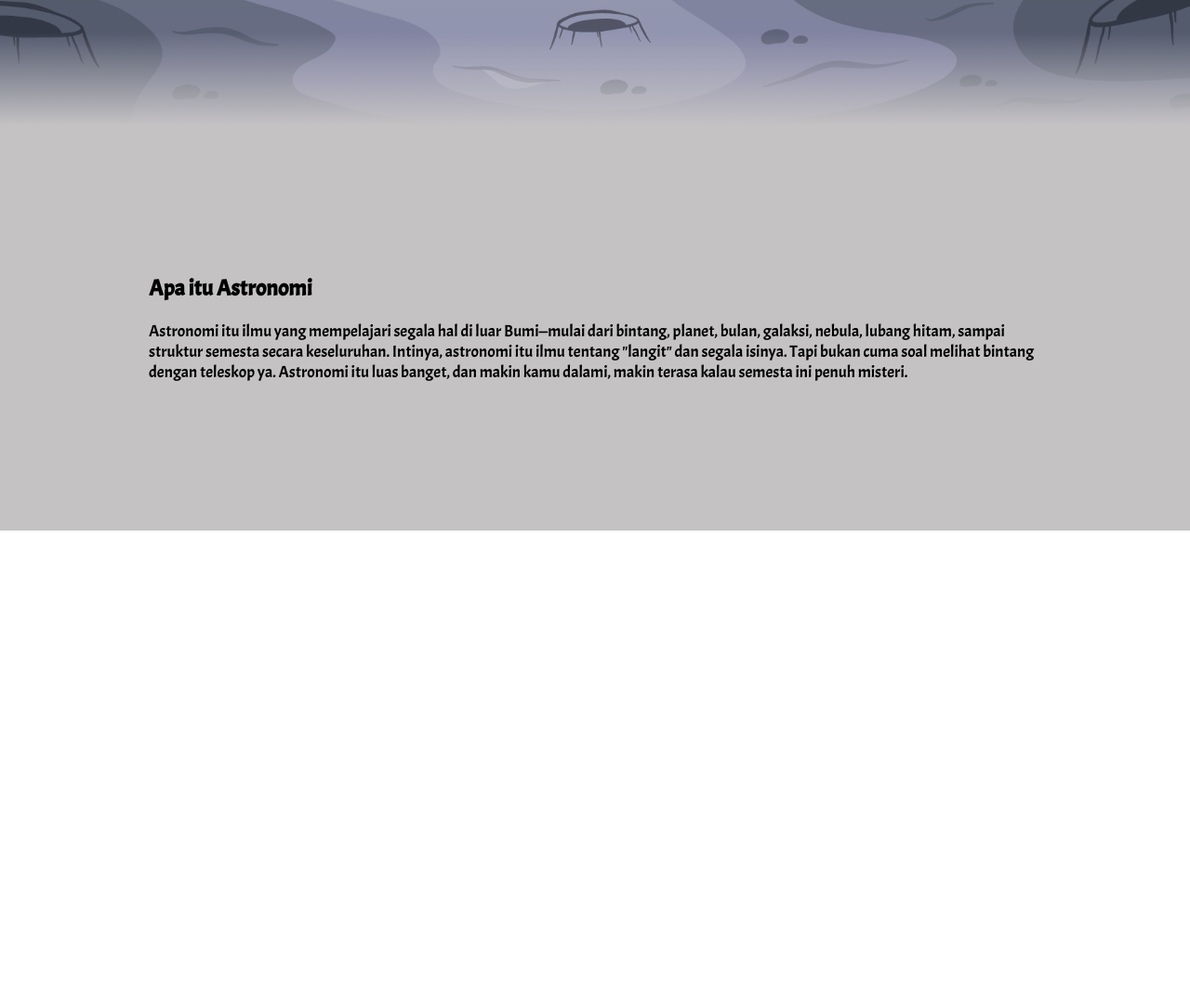
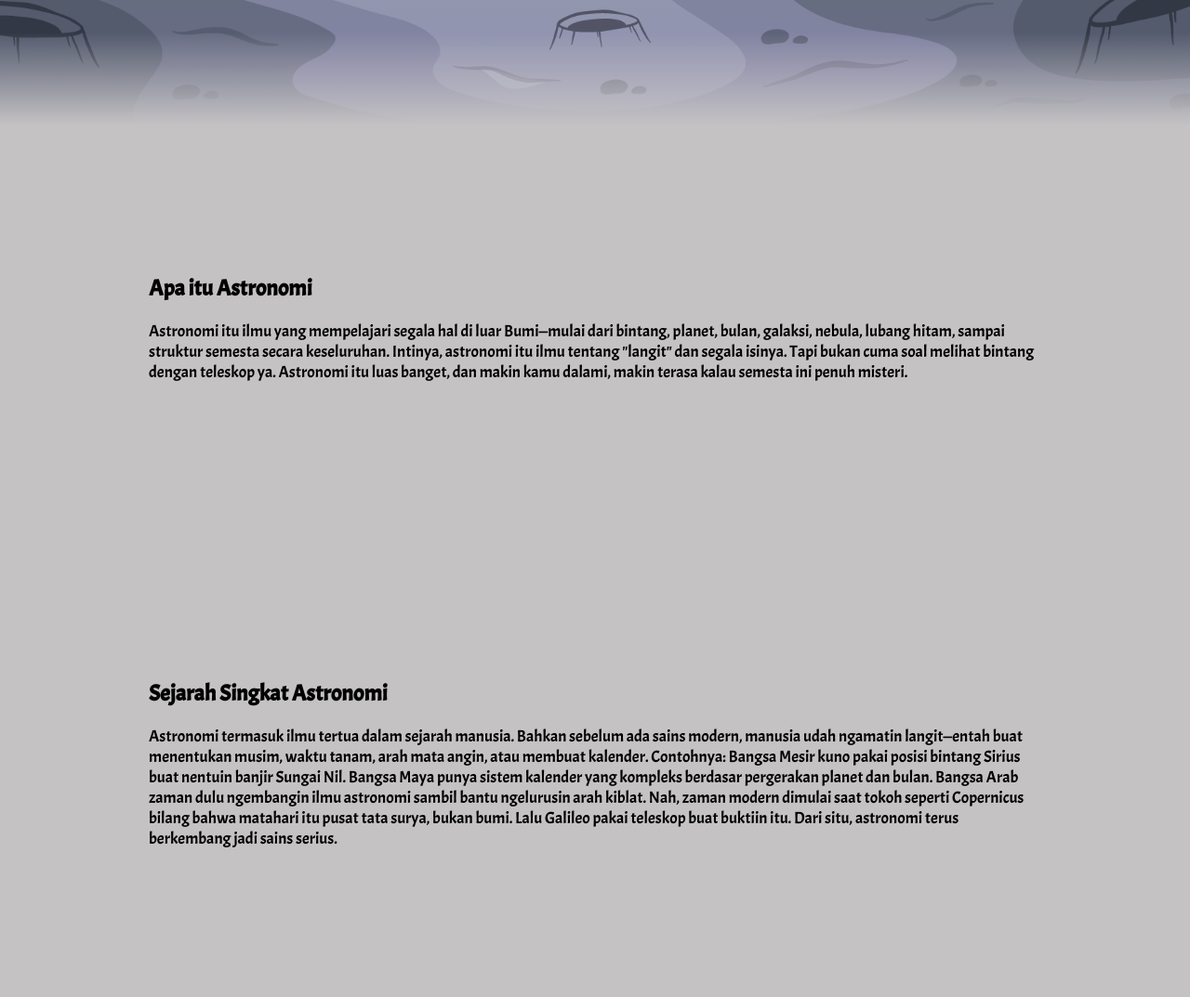
Before and after one commit to Adri-pixel-lang/Astronomi-uj, a plain HTML site: page index.html in a window 1280 px wide. Shown: the part 1465-2538 px from the top of the page at 93% size. Before the commit the page ends 2036 px from the top, so only its background shows below. Drawn offline with Linux system fonts and the light colour scheme.

Commit message:
Update index.html
Signed-off-by: Adri-pixel-lang <atdriirwansyah@gmail.com>

```diff
--- a/index.html
+++ b/index.html
@@ -19,6 +19,16 @@
         <h2>Apa itu Astronomi</h2><br>
         <p>Astronomi itu ilmu yang mempelajari segala hal di luar Bumi—mulai dari bintang, planet, bulan, galaksi, nebula, lubang hitam, sampai struktur semesta secara keseluruhan. Intinya, astronomi itu ilmu tentang "langit" dan segala isinya. Tapi bukan cuma soal melihat bintang dengan teleskop ya. Astronomi itu luas banget, dan makin kamu dalami, makin terasa kalau semesta ini penuh misteri.</p>
     </div>
+     <div class="description">
+
+        <h2>Sejarah Singkat Astronomi</h2><br>
+
+        <p>Astronomi termasuk ilmu tertua dalam sejarah manusia. Bahkan sebelum ada sains modern, manusia udah ngamatin langit—entah buat menentukan musim, waktu tanam, arah mata angin, atau membuat kalender.
+Contohnya:
+Bangsa Mesir kuno pakai posisi bintang Sirius buat nentuin banjir Sungai Nil.
+Bangsa Maya punya sistem kalender yang kompleks berdasar pergerakan planet dan bulan.
+Bangsa Arab zaman dulu ngembangin ilmu astronomi sambil bantu ngelurusin arah kiblat.
+Nah, zaman modern dimulai saat tokoh seperti Copernicus bilang bahwa matahari itu pusat tata surya, bukan bumi. Lalu Galileo pakai teleskop buat buktiin itu. Dari situ, astronomi terus berkembang jadi sains serius.</p>
     <script src="script.js"></script>
 </body>
 </html>
```
